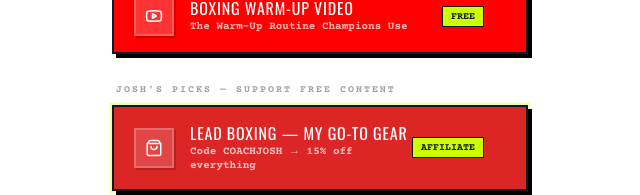
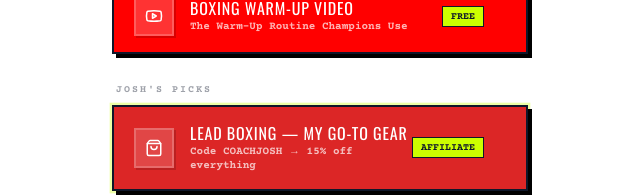
Before and after one commit to kaokien/coach-josh-official, a Next.js app: page /links in a window 1280 px wide. Shown: the part 1065-1260 px from the top of the page, without its empty margins (320-960 px from the left). Built offline with nearby package versions, Linux system fonts and the light colour scheme.

Commit message:
fix(links): remove misleading 'Support Free Content' from affiliate header

```diff
--- a/app/links/page.tsx
+++ b/app/links/page.tsx
@@ -378,7 +378,7 @@
 
         {/* ─── SECTION: JOSH'S PICKS (Affiliate — FTC Compliant) ─── */}
         <motion.div variants={item} className="pt-4">
-          <div className="font-body text-[10px] font-bold text-[#0F172A]/40 uppercase tracking-[0.2em] mb-2 px-1">Josh&apos;s Picks — Support Free Content</div>
+          <div className="font-body text-[10px] font-bold text-[#0F172A]/40 uppercase tracking-[0.2em] mb-2 px-1">Josh&apos;s Picks</div>
           <div className="space-y-3">
             <LinkButton
               href="https://leadboxing.com/?utm_source=coachjosh&utm_medium=link-in-bio&utm_campaign=gear"
```
